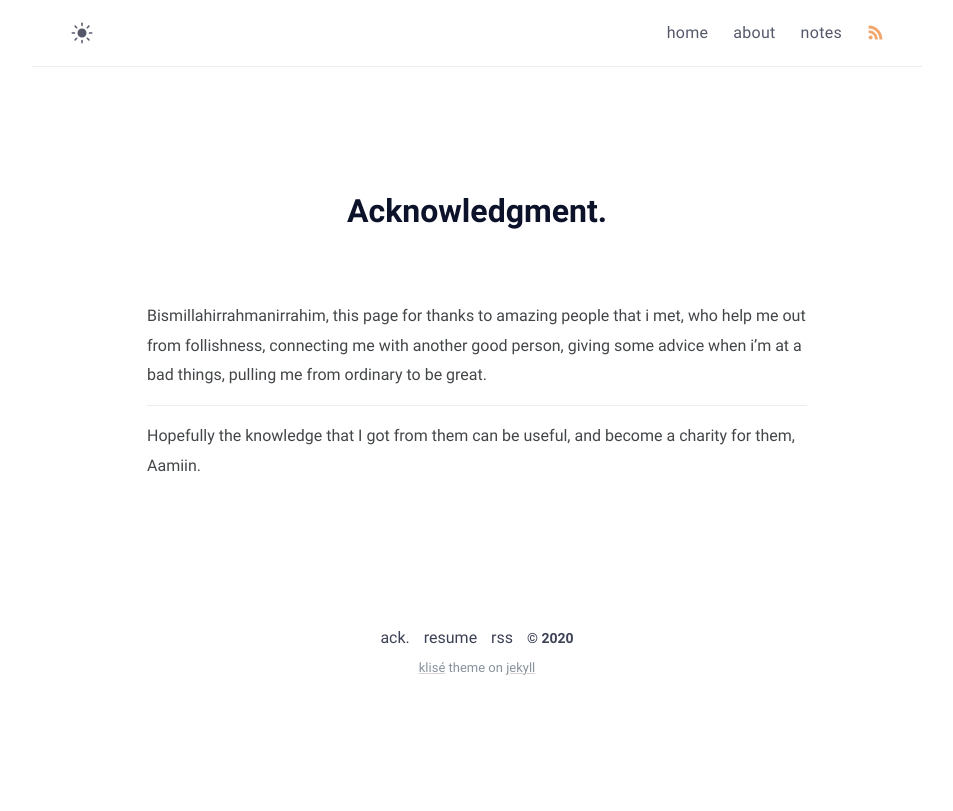
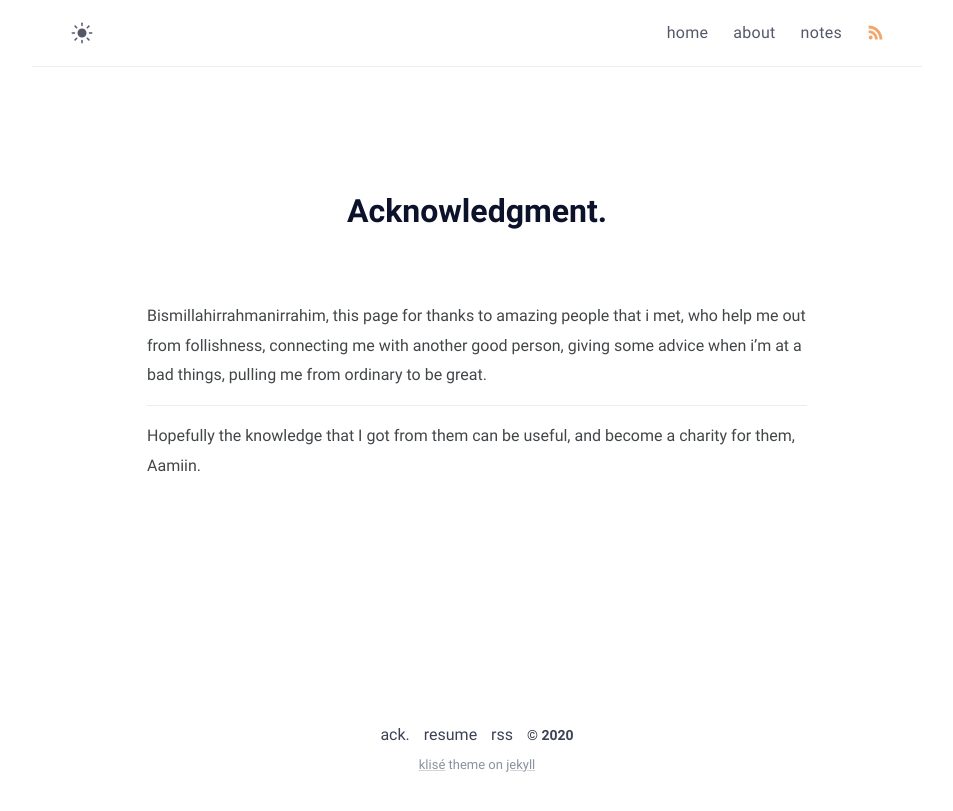
Before and after one commit to piharpi/piharpi.com, a Jekyll site: the page built from thanks.md, in a window 1280 px wide. Shown: the top 811 px of the page, without its empty margins (163-1116 px from the left). Built offline with Jekyll 4.4.1, drawn with Linux system fonts in a browser that asks for light colours.

Commit message:
rename to klise theme

```diff
--- a/_sass/bangsring/_post.scss
+++ b/_sass/klise/_post.scss
@@ -70,6 +70,7 @@
 // Post content
 .page-content {
   padding-top: 8px;
+  min-height: 34vh;
 
   iframe {
     text-align: center;
--- a/_sass/main.scss
+++ b/_sass/main.scss
@@ -59,6 +59,5 @@
 }
 
 // Import sass files
-@import "bangsring/fonts", "bangsring/base", "bangsring/layout",
-  "bangsring/post", "bangsring/miscellaneous", "bangsring/syntax",
-  "bangsring/dark";
+@import "klise/fonts", "klise/base", "klise/layout", "klise/post",
+  "klise/miscellaneous", "klise/syntax", "klise/dark";
```
Also changed, not shown: _sass/klise/_base.scss (renamed from _sass/bangsring/_base.scss), _sass/klise/_dark.scss (renamed from _sass/bangsring/_dark.scss), _sass/klise/_fonts.scss (renamed from _sass/bangsring/_fonts.scss), _sass/klise/_layout.scss (renamed from _sass/bangsring/_layout.scss), _sass/klise/_miscellaneous.scss (renamed from _sass/bangsring/_miscellaneous.scss), _sass/klise/_syntax.scss (renamed from _sass/bangsring/_syntax.scss).
